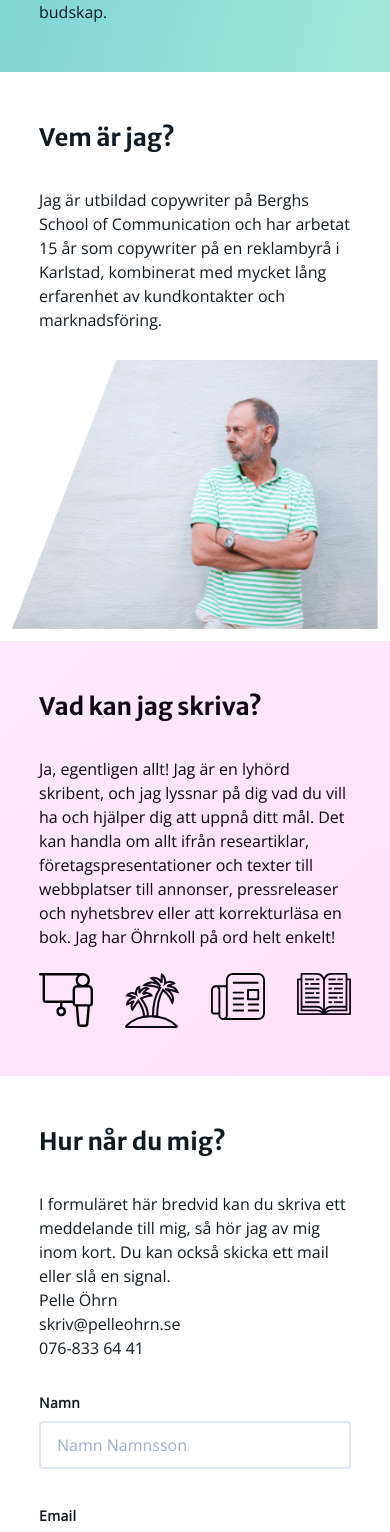
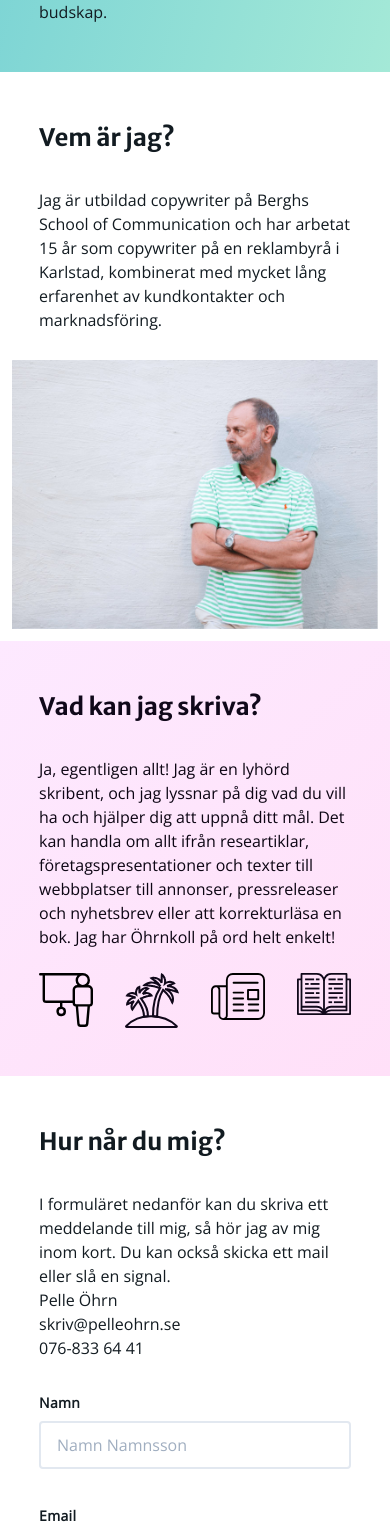
Before and after one commit to oherik/pellessida, a Vue app: page / in a window 390 px wide. Shown: the part 464-1996 px from the top of the page. Built offline with nearby package versions, Linux system fonts and the light colour scheme.

Commit message:
Mobile fixes

```diff
--- a/src/components/Main.vue
+++ b/src/components/Main.vue
@@ -26,9 +26,13 @@
         </p>
       </div>
       <img
-        :src="isMobile ? require('@/assets/images/pelle.jpg')
-          : require('@/assets/images/pelle-slanted.png')"
-        class="p-3 lg:p-4 self-center who__image"
+        :src="require('@/assets/images/pelle.jpg')"
+        class="p-3 lg:p-4 self-center who__image block lg:hidden"
+        alt="pelle"
+      >
+      <img
+        :src="require('@/assets/images/pelle-slanted.png')"
+        class="p-3 lg:p-4 self-center who__image hidden lg:block"
         alt="pelle"
       >
     </div>
@@ -73,7 +77,9 @@
           Hur når du mig?
         </h1>
         <p class="font-body text-base lg:text-lg text-darkcyan">
-          I formuläret här {{ isMobile ? 'nedanför' : 'bredvid' }}
+          I formuläret
+          <span class="inline lg:hidden">nedanför</span>
+          <span class="hidden lg:inline">bredvid</span>
           kan du skriva ett meddelande till mig, så hör jag av mig
           inom kort. Du kan också skicka ett mail eller slå en signal.
           <br>Pelle Öhrn
@@ -219,18 +225,11 @@ export default {
     return {
       email: `${'skri'}${'v@'}pelleohrn.se`,
       phone: `${'076-833'}${' 64'} 41`,
-      windowWidth: window.innerWidth,
-      mediumBreakpoint: '1024',
-      isMobile: false,
     };
   },
   mounted() {
     /* Delayed to hide email and phone number in prerendering */
     setTimeout(() => {
-      window.onresize = () => {
-        this.windowWidth = window.innerWidth;
-        this.isMobile = this.windowWidth < this.mediumBreakpoint;
-      };
       const contactForm = document.getElementById('js-contact-form');
       contactForm.setAttribute('action', `//formspree.io/${this.email}`);
       document.getElementById('js-contact-phone').innerHTML = this.email;
```
